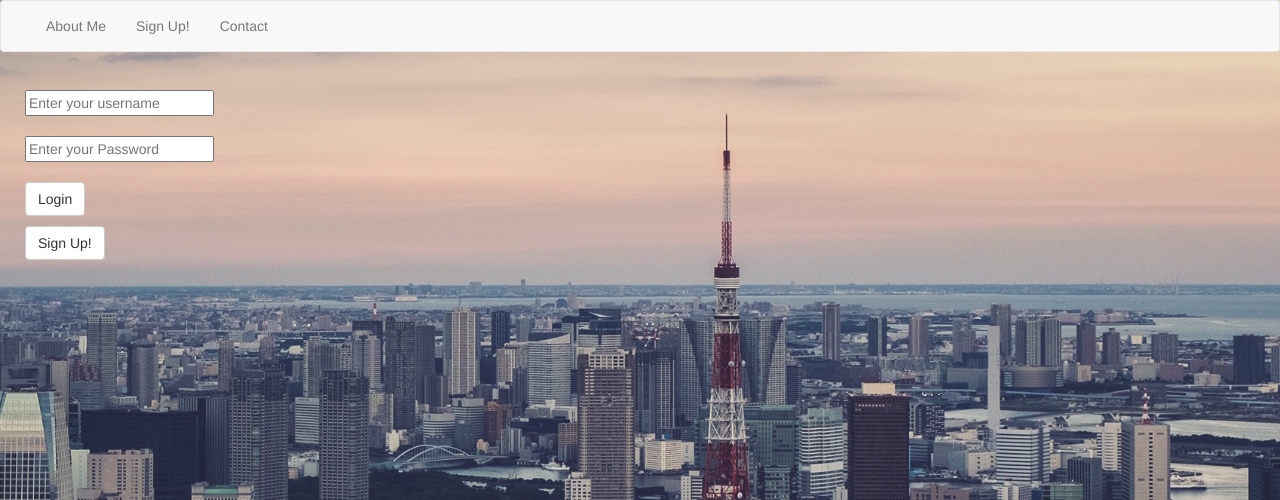
After one commit to bezotic/codeup_web_exercises, a PHP site: page /sign-up.html in a window 1280 px wide. The commit adds this page. Shown: the top 500 px of the page. Run offline with PHP 8.4, Linux system fonts and the light colour scheme; some libraries are stand-ins or nearby versions.

Commit message:
Added bootstrap to practice.html created contact.htm and sign-up.html for my practice.html nav bar.

```diff
--- a/public/css/practice.css
+++ b/public/css/practice.css
@@ -1,14 +1,38 @@
-body{
-
+body {
+	min-height: 100%;
+    background:
+		url("/img/tokyo.jpeg");
+	background-size: cover;
+	background-repeat: no-repeat;
 }
 
 
 
-.container{
-	color:blue;
-	font-family: 'Lora', serif;
+.about-me {
+	text-align:center;
 }
 
-.ol{
-	color:green;
+.richard {
+	height:200px;
+	width:125px;
+	position:relative;
+	top:5px;
+	float:left;
+	position-height:20px;
+	border-radius:20px;
 }
+
+#carousel-example-generic {
+	position:relative;
+	top:150px;
+	height: 150px;
+
+}
+
+ .btn-default {
+	margin:10px  ;
+}
+
+.sign-up {
+	margin:10px;
+}
--- /dev/null
+++ b/public/img/homer-walking.html
@@ -0,0 +1,2 @@
+<script>window.googleJavaScriptRedirect=1</script><META name="referrer" content="origin"><script>var n={navigateTo:function(b,a,d){if(b!=a&&b.google){if(b.google.r){b.google.r=0;b.location.href=d;a.location.replace("about:blank");}}else{a.location.replace(d);}}};n.navigateTo(window.parent,window,"http://giphy.com/gifs/homer-simpson-the-simpsons-YfPhlO1q8chUc");
+</script><noscript><META http-equiv="refresh" content="0;URL='http://giphy.com/gifs/homer-simpson-the-simpsons-YfPhlO1q8chUc'"></noscript>
--- /dev/null
+++ b/public/sign-up.html
@@ -0,0 +1,60 @@
+<!DOCTYPE html>
+<html lang="en">
+<head>
+	<meta charset="UTF-8">
+	<link rel="stylesheet" href="/css/practice.css">
+	<link rel="stylesheet" type="text/css" href="/css/bootstrap.css">
+	<link href='https://fonts.googleapis.com/css?family=Lora' rel='stylesheet' type='text/css'>
+	<title>Practice</title>
+</head>
+<body>
+	<nav class="navbar navbar-default">
+  <div class="container-fluid">
+    <!-- Brand and toggle get grouped for better mobile display -->
+    <div class="navbar-header">
+      <button type="button" class="navbar-toggle collapsed" data-toggle="collapse" data-target="#bs-example-navbar-collapse-1" aria-expanded="false">
+        <span class="sr-only">Toggle navigation</span>
+        <span class="icon-bar"></span>
+        <span class="icon-bar"></span>
+        <span class="icon-bar"></span>
+      </button>
+
+    </div>
+
+    <!-- Collect the nav links, forms, and other content for toggling -->
+    <div class="collapse navbar-collapse" id="bs-example-navbar-collapse-1">
+      <ul class="nav navbar-nav">
+        <li><a href="/practice.html">About Me </a></li>
+        <li><a href="/sign-up.html">Sign Up!</a></li>
+		    <li><a href="/contact.html">Contact</a></li>
+      </ul>
+
+    </div><!-- /.navbar-collapse -->
+  </div><!-- /.container-fluid -->
+</nav>
+
+	<form class="navbar-form navbar-left" role="search">
+  		<div class="form-group">
+    		<input type="text" id="username" class="sign-up" name="username" placeholder="Enter your username">
+			<br>
+			<input type="password" id="password" class="sign-up" name="password" placeholder="Enter your Password">
+			<br>
+  		</div>
+  		<br>
+  		<button type="submit" class="btn btn-default">Login</button>
+  		<br>
+  		<button type="submit" class="btn btn-default">Sign Up!</button>
+	</form>
+
+	<br>
+
+
+
+
+	<script src="https://ajax.googleapis.com/ajax/libs/jquery/1.11.3/jquery.min.js"></script>
+    <script>window.jQuery || document.write('<script src="../../assets/js/vendor/jquery.min.js"><\/script>')</script>
+    <script src="../../dist/js/bootstrap.min.js"></script>
+    <!-- IE10 viewport hack for Surface/desktop Windows 8 bug -->
+    <script src="../../assets/js/ie10-viewport-bug-workaround.js"></script>
+</body>
+</html>
```
Also changed, not shown: public/contact.html (added, +60 -0 lines), public/css/contact.html (added, +60 -0 lines), public/practice.html (+25 -43 lines), public/img/practice-pic.jpg (added), public/img/simpsons.png (added), public/img/tokyo.jpeg (added), public/img/tokyo.jpg (added), 3 other files.
